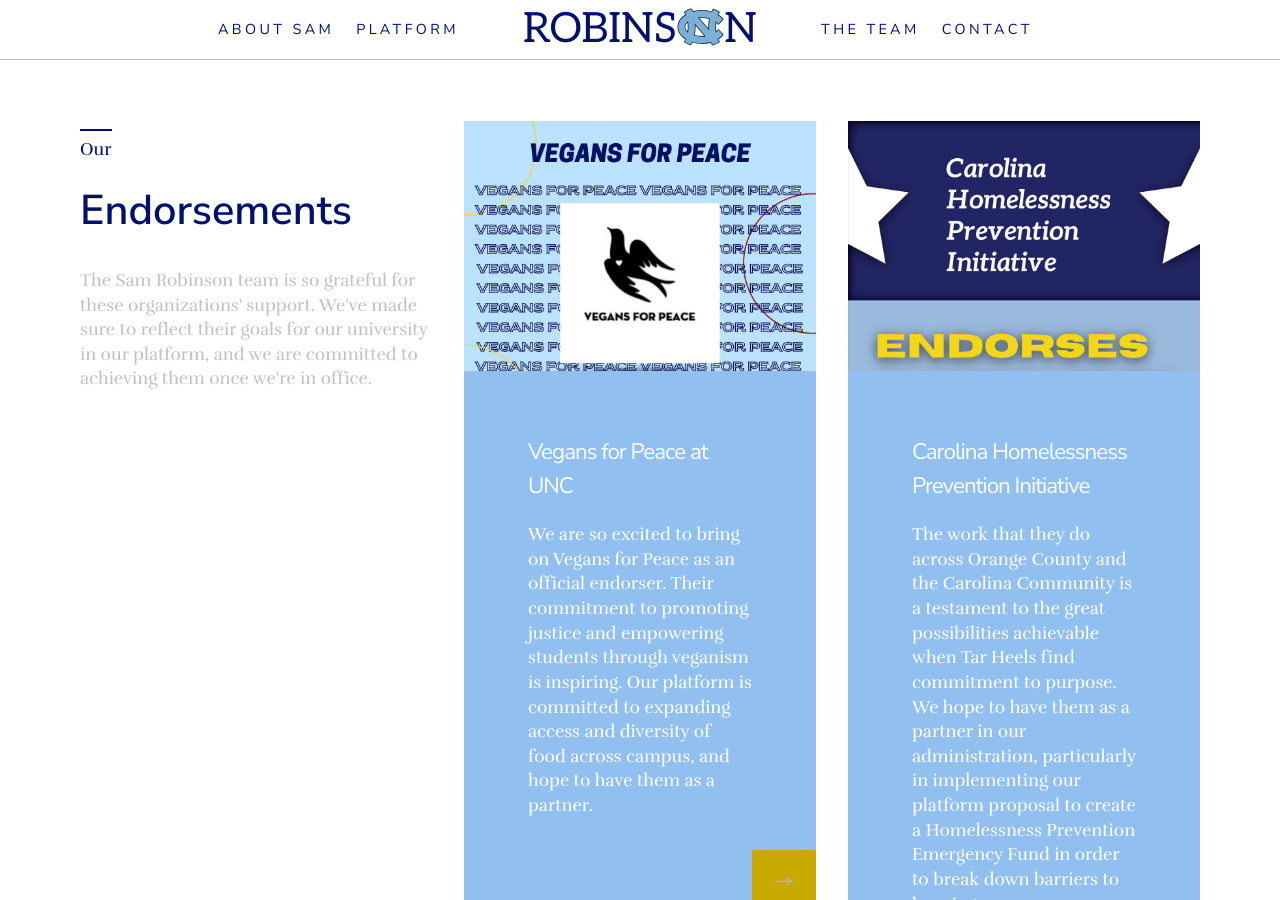
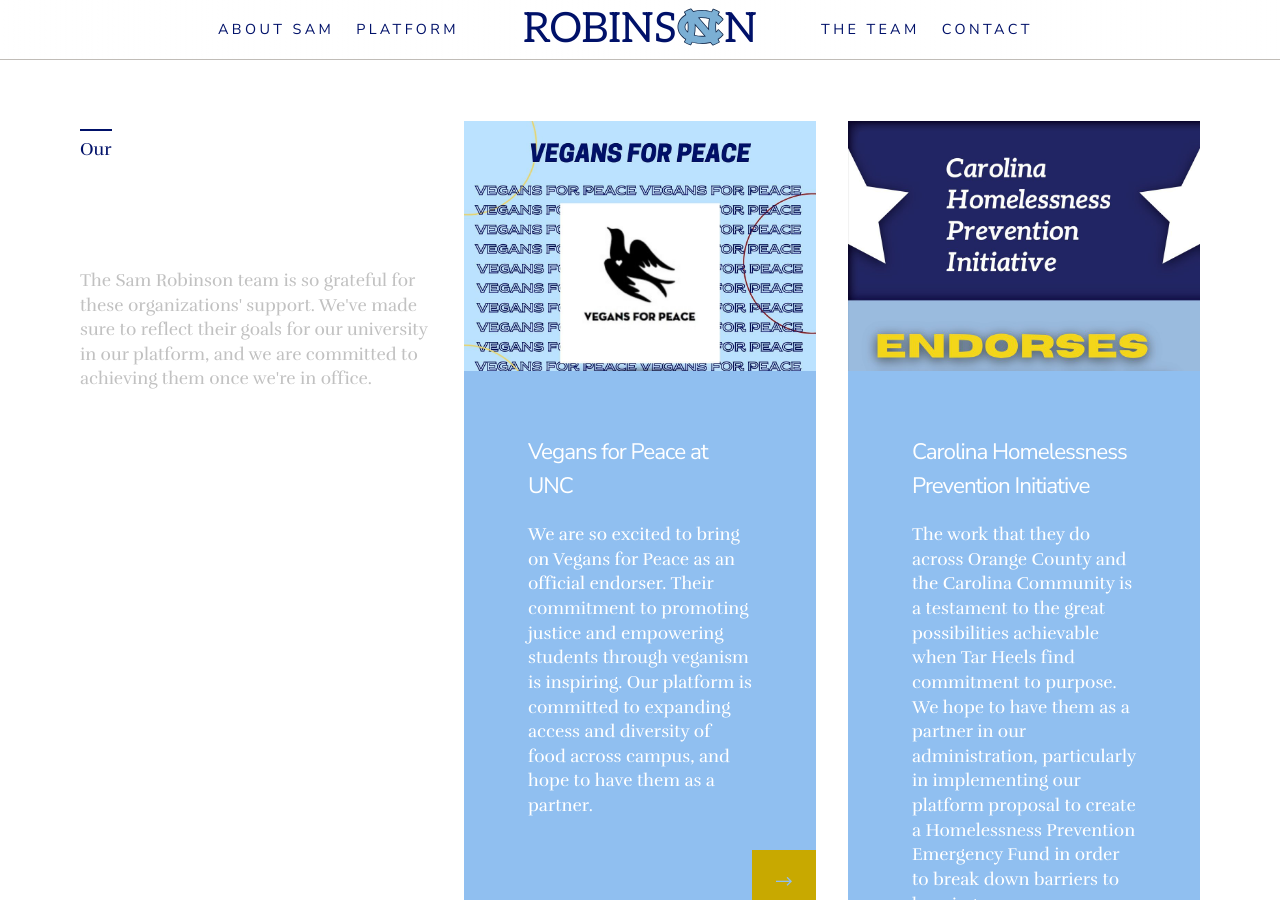
Before and after one commit to JacksonMeadeUNC/S4SBP, a Jekyll site: the page built from endorsements.html, in a window 1280 px wide and 900 px high. Built offline with Jekyll 4.4.1, drawn with Linux system fonts in a browser that asks for light colours; some web fonts are replaced.

Commit message:
source control

```diff
--- a/endorsements.html
+++ b/endorsements.html
@@ -3,7 +3,7 @@
 title: Endorsements
 ---
 
-<section class="features5 industrym4_features5 endorsements-opening" id="features005-e">
+<section class="endorsements-opening" id="features005-e">
 
 
 
@@ -17,7 +17,7 @@
 				<div class="card-wrapper">
 					<div class="text-wrap align-left">
 						<h3 class="number style-medium style-white style-fonts-style display-7">Our</h3>
-						<h2 class="style-section-title align-left py-4 style-semibold style-white style-fonts-style display-2">Endorsements</h2>
+						<h2 class="style-section-title align-left py-4 style-semibold text-white style-fonts-style display-2">Endorsements</h2>
 						<p class="style-text style-black align-left style-regular style-light style-fonts-style display-7">The Sam Robinson team is so grateful for these organizations' support. We've made sure to reflect their goals for our university in our platform, and we are committed to achieving them once we're in office.</p>
 					</div>
 				</div>
```
